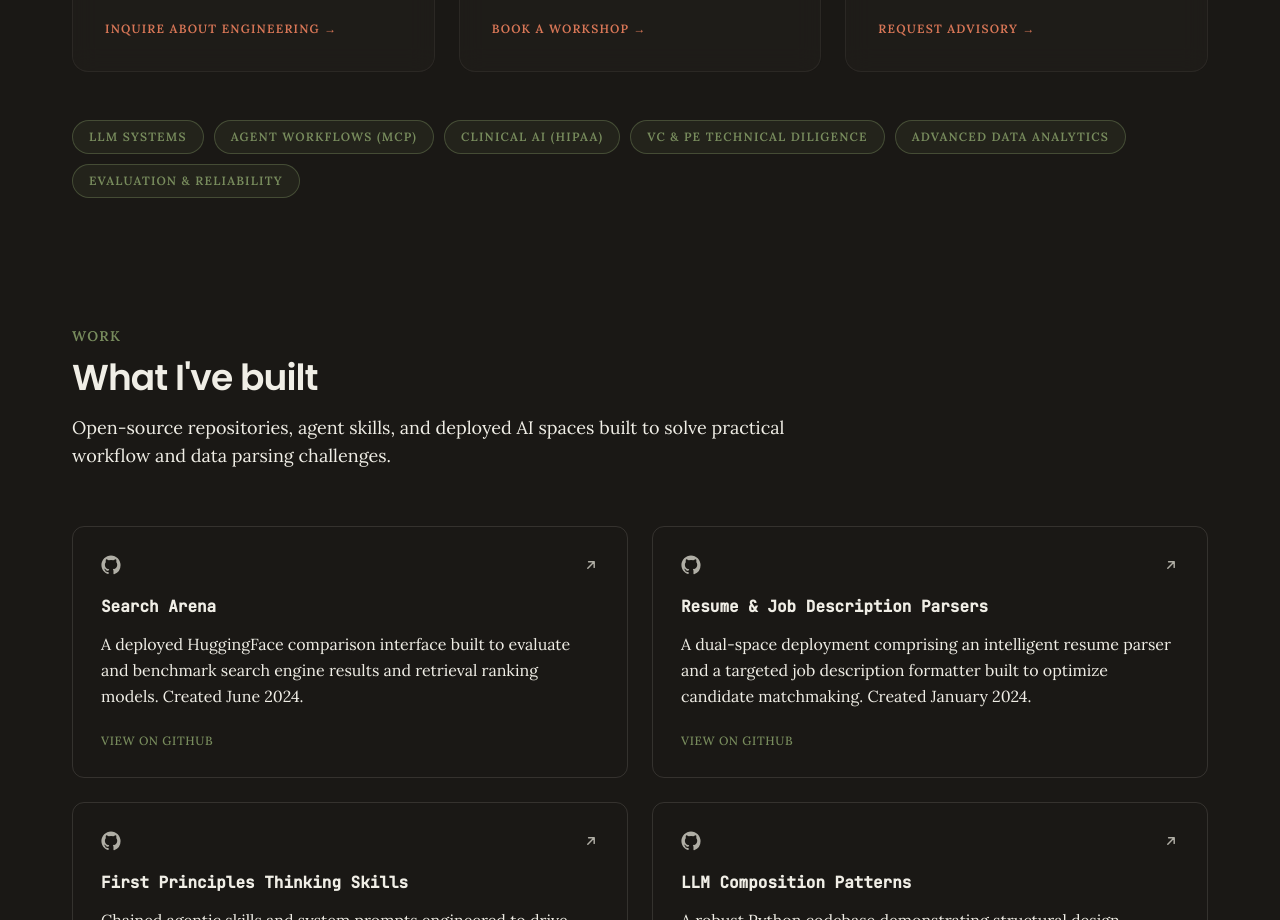
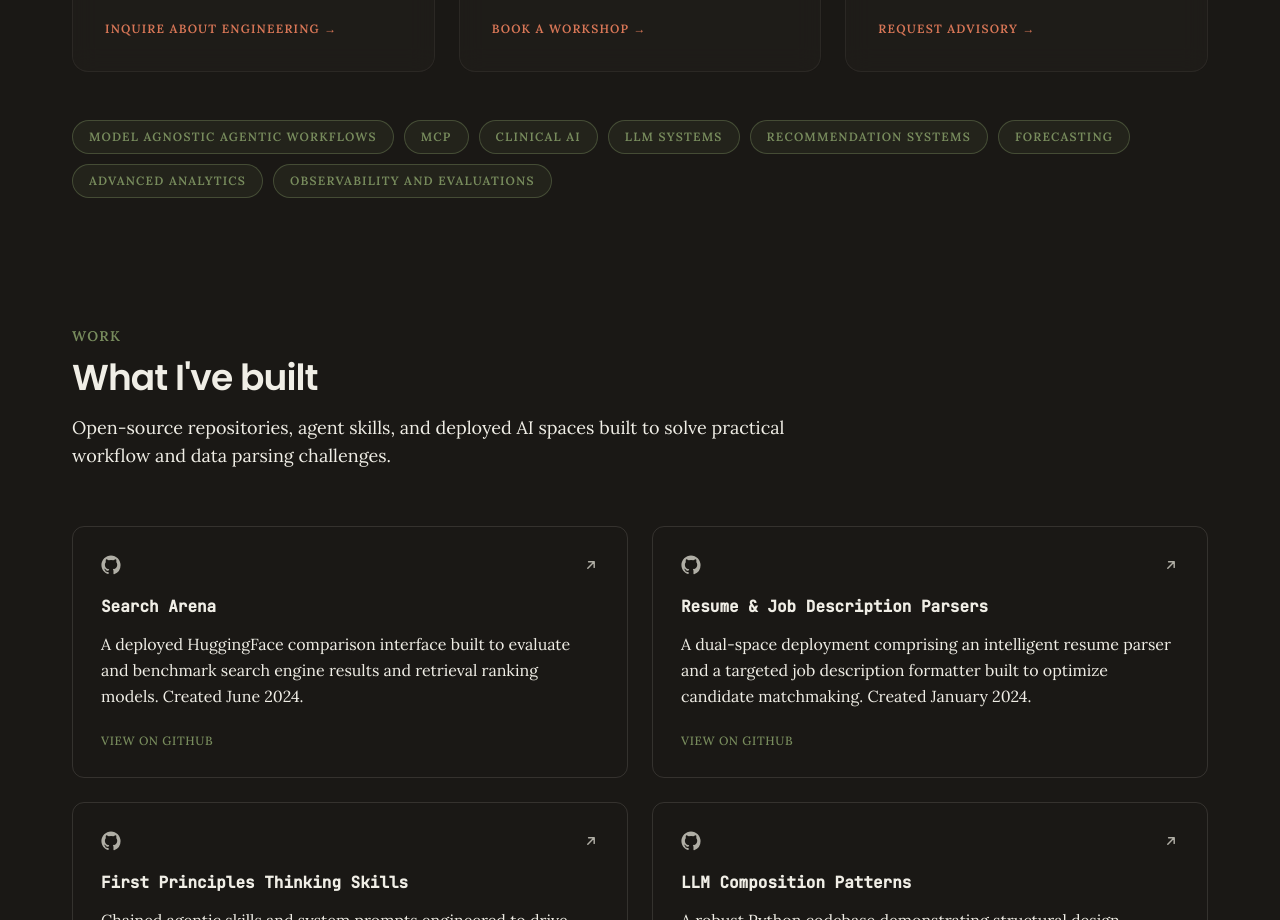
Before and after one commit to leowalker89/leadthewaywithai, a Next.js app: page / in a window 1280 px wide. Shown: the part 1380-2300 px from the top of the page. Built offline with nearby package versions, Linux system fonts and the light colour scheme; no server answers.

Commit message:
style: update focus area pill labels on homepage

```diff
--- a/app/page.tsx
+++ b/app/page.tsx
@@ -104,12 +104,14 @@ const services = [
 ];
 
 const focusAreas = [
+  "Model agnostic agentic workflows",
+  "MCP",
+  "Clinical AI",
   "LLM systems",
-  "Agent workflows (MCP)",
-  "Clinical AI (HIPAA)",
-  "VC & PE Technical Diligence",
-  "Advanced Data Analytics",
-  "Evaluation & Reliability",
+  "Recommendation systems",
+  "Forecasting",
+  "Advanced analytics",
+  "Observability and evaluations",
 ];
 
 const topics = [
```
